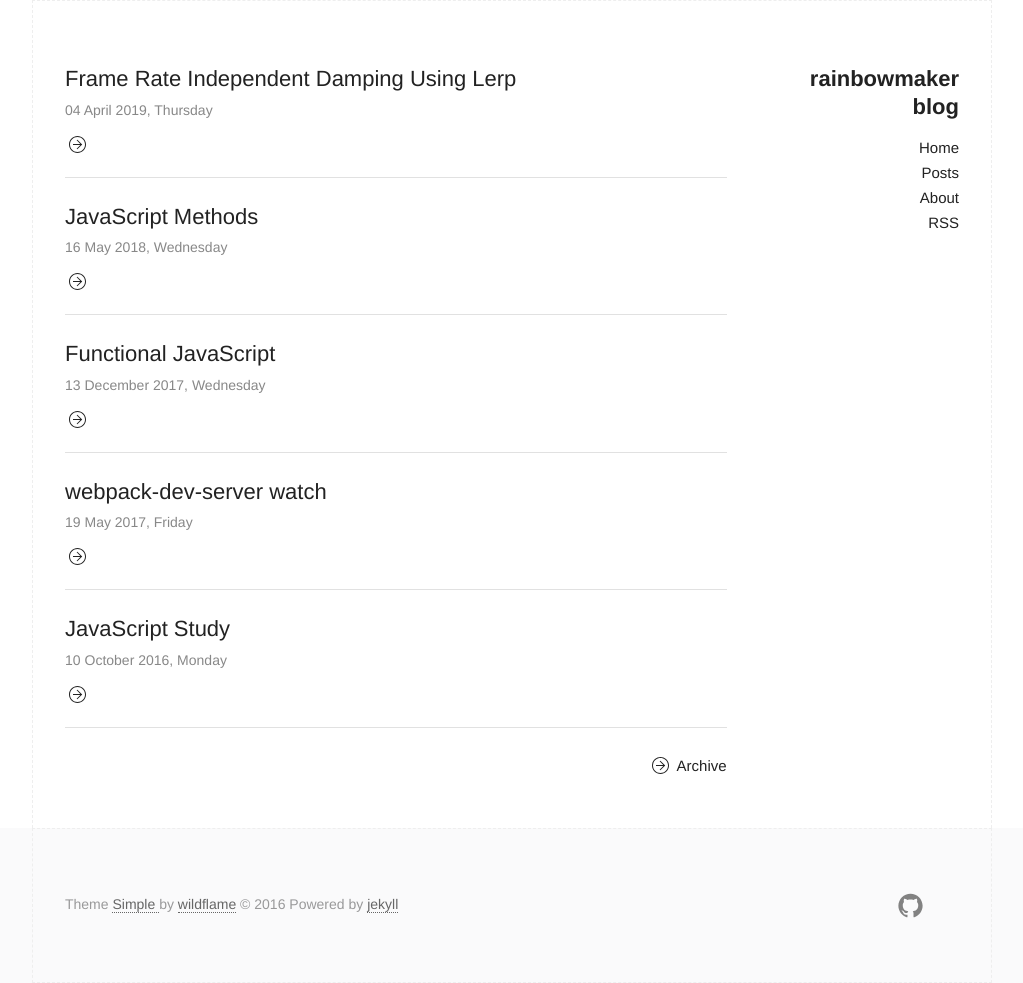
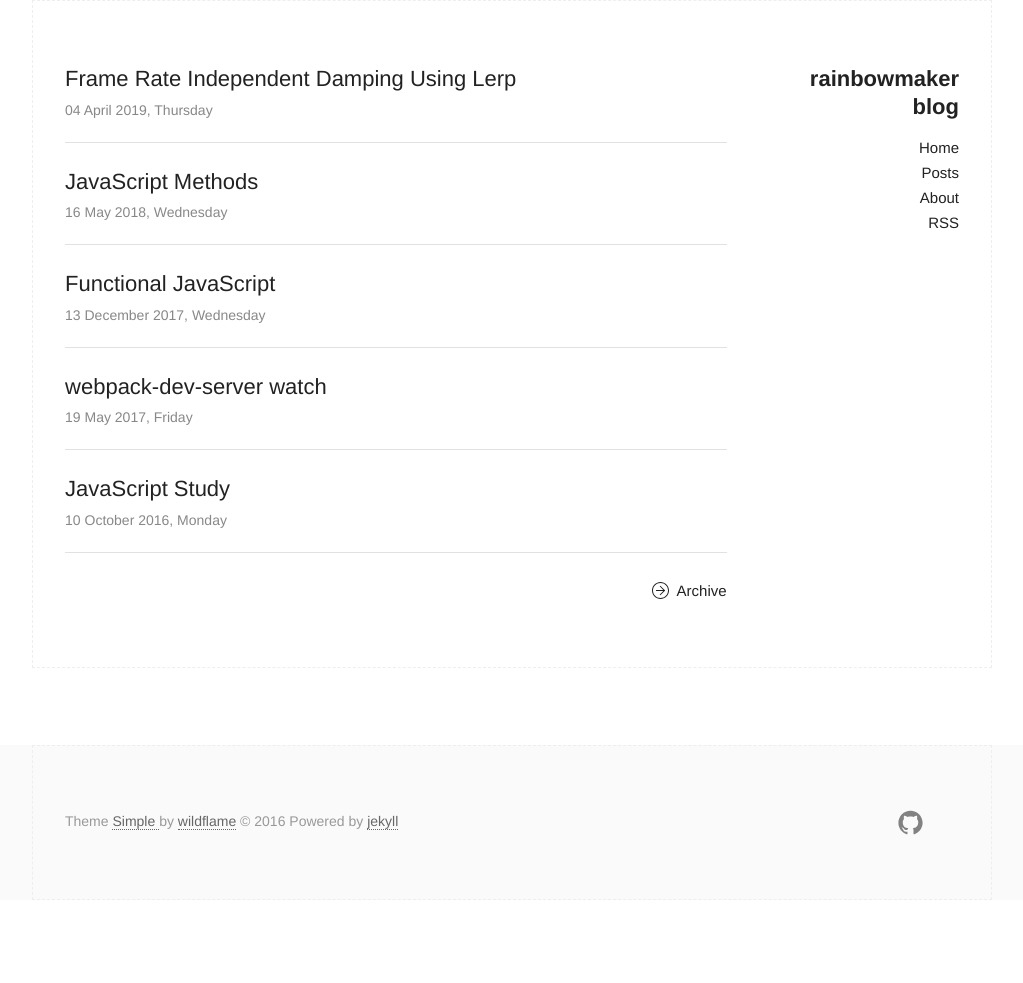
Before and after one commit to faith20/faith20.github.io, a Jekyll site: the page built from index.html, in a window 1280 px wide. Shown: the whole page, without its empty margins (128-1151 px from the left). Built offline with Jekyll 4.4.1, drawn with Linux system fonts in a browser that asks for light colours; after the commit the page ends 900 px from its top, so only the background shows below that.

Commit message:
Test index.html

```diff
--- a/index.html
+++ b/index.html
@@ -13,16 +13,16 @@ title: Home
         <h2 class="post_title"><a href="{{ post.url | prepend: site.baseurl }}">{{ post.title}}</a></h2>
         <time class="post_date">{{ post.date | date: "%d %B %Y, %A" }}</time>
       </header>
-      <div class="post_excerpt">
+      <!-- <div class="post_excerpt">
         <p>
-          <!-- {% if post.description %}
+          {% if post.description %}
           {{ post.description}}
           {% else %}
           {{ post.excerpt }}
-          {% endif %}  -->
-          <a class="read-more" href="{{ post.url | prepend: site.baseurl }}"><data data-icon="ei-arrow-right"></data> </a>
+          {% endif %}
+          <a class="read-more" href="{{ post.url | prepend: site.baseurl }}"> »  </a>
         </p>
-      </div>
+      </div> -->
       <footer class="post_meta">
 
 
```
